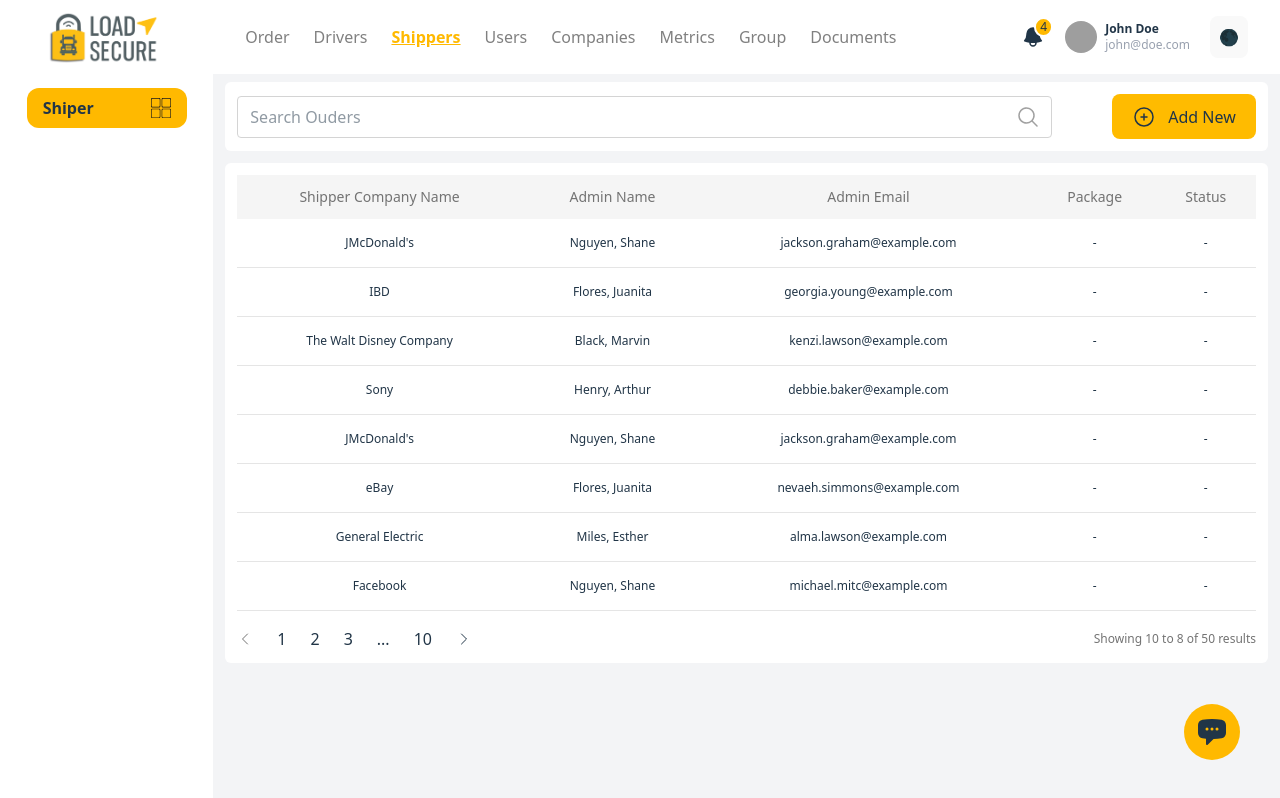
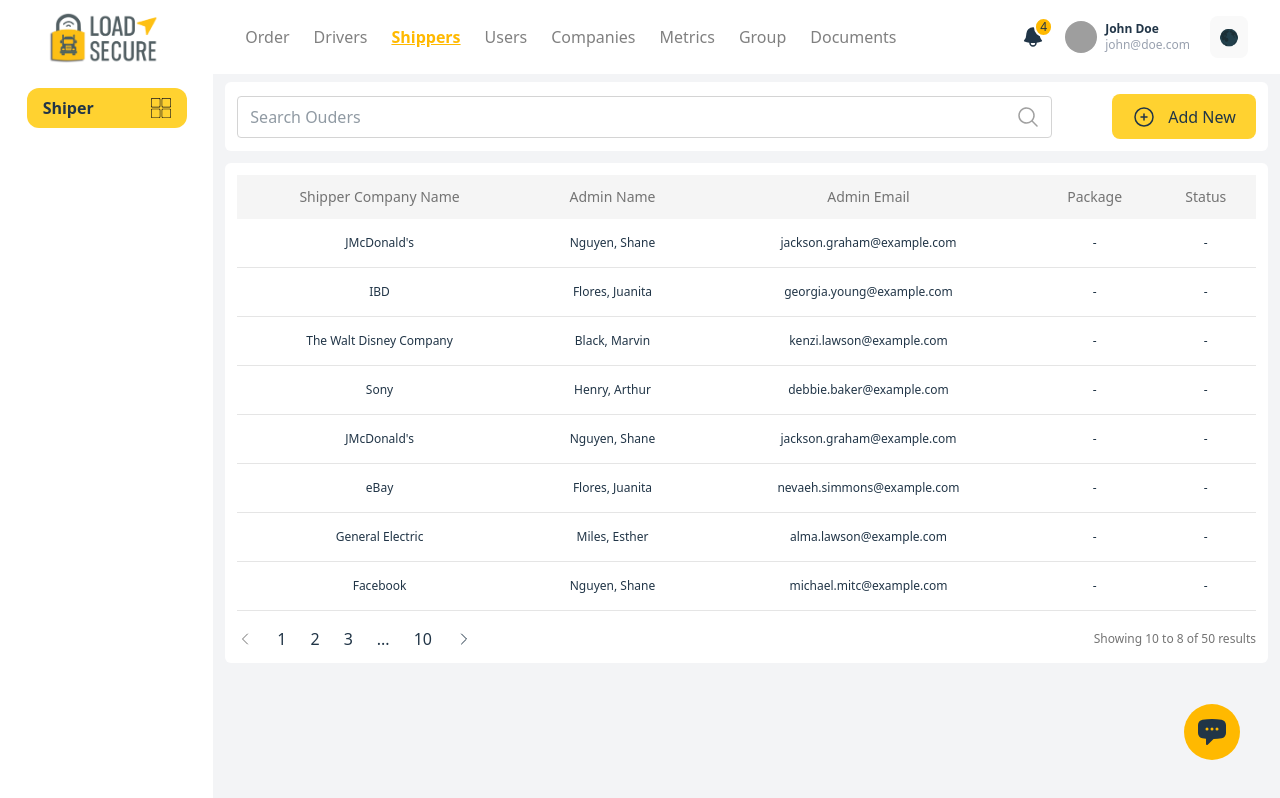
Before and after one commit to Daniyal12222/load-secure, a React (Vite) app: page /shippers in a window 1280 px wide. Built offline with nearby package versions, Linux system fonts and the light colour scheme; grey boxes are pictures that could not be loaded.

Commit message:
dark mod

```diff
--- a/src/components/shipers/sidebar.jsx
+++ b/src/components/shipers/sidebar.jsx
@@ -20,7 +20,7 @@
       </div>
       {/*  */}
       <div className="w-full hidden  md:flex justify-center  pt-6">
-        <div className=" bg-amber-400 flex justify-between items-center px-4 py-2 rounded-xl w-40">
+        <div className=" bg-amber-300 flex justify-between items-center px-4 py-2 rounded-xl w-40">
           <p className="w-40 text-md font-semibold ">Shiper</p>
           <img src={grid} alt="" className="w-5 h-5" />
         </div>
--- a/src/shipper.jsx
+++ b/src/shipper.jsx
@@ -37,8 +37,7 @@
               />
             </label>
             <button
-              className=" flex gap-3"
-              style={{ backgroundColor: "#ffbb00" }}
+              className=" flex gap-3 !bg-amber-300  px-4 py-2 rounded-md"
             >
               <p>
                 <svg
```
